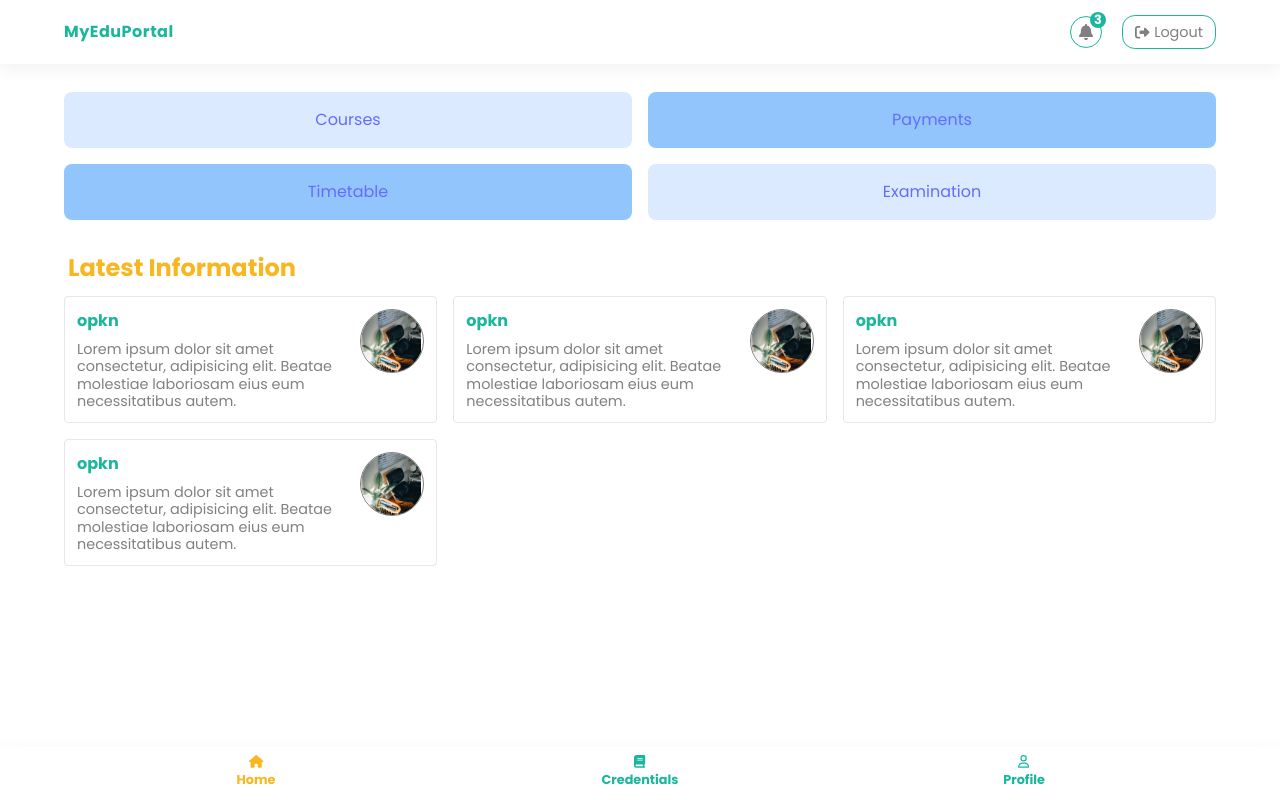
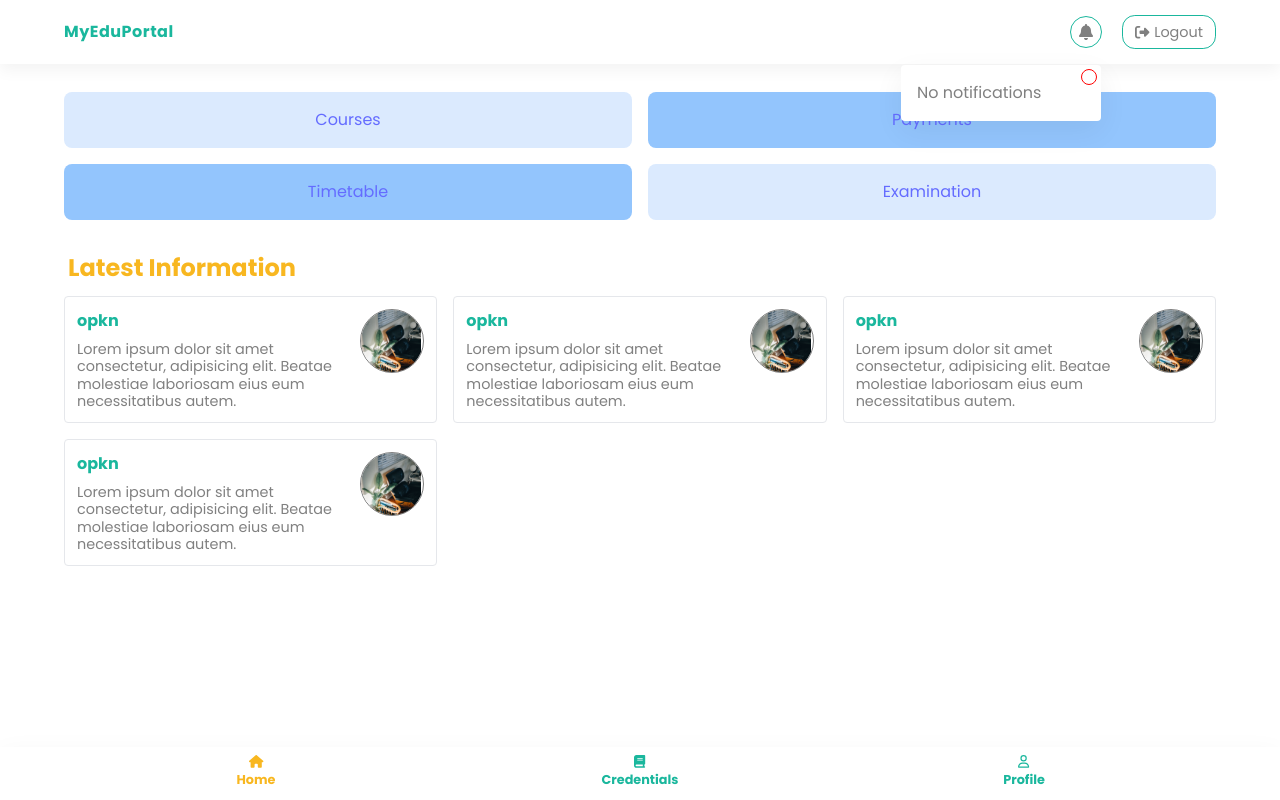
Before and after one commit to Appheart/myeduportal, a React (Vite) app: page / in a window 1280 px wide. Built offline with nearby package versions, Linux system fonts and the light colour scheme.

Commit message:
updated useState on notification

```diff
--- a/src/components/header.jsx
+++ b/src/components/header.jsx
@@ -1,8 +1,16 @@
 import { Link } from 'react-router-dom';
 import { FontAwesomeIcon } from '@fortawesome/react-fontawesome';
 import { faBell, faRightFromBracket } from '@fortawesome/free-solid-svg-icons';
+import NotificationDrawer from './notificationDrawer';
+import { useState } from 'react';
 
 const Header = () => {
+  const [notifyOpen, setNotifyOpen] = useState(true);
+
+  const toggleNotification = () => {
+    setNotifyOpen(!notifyOpen);
+  };
+
   return (
     <header>
       <div className="container mx-auto flex justify-between items-center">
@@ -11,9 +19,21 @@ const Header = () => {
         </div>
 
         <div className="flex gap-5 items-center ">
-          <div className="notification rounded-full w-5 h-5 p-1 border-cyan-400">
+          <div
+            className={
+              notifyOpen
+                ? 'notification open rounded-full w-5 h-5 p-1 border-cyan-400'
+                : 'notification rounded-full w-5 h-5 p-1 border-cyan-400'
+            }
+            onClick={toggleNotification}
+          >
             <FontAwesomeIcon icon={faBell} className="" />
             <span>3</span>
+
+            <NotificationDrawer
+              toggleNotification={toggleNotification}
+              notifyOpen={notifyOpen}
+            />
           </div>
 
           <a href="/login" className="btn">
--- a/src/components/index.js
+++ b/src/components/index.js
@@ -1,3 +1,4 @@
 export { default as Menu } from './menu';
 export { default as Header } from './header';
 export { default as UserError } from './userError';
+export { default as NotificationDrawer } from './notificationDrawer';
--- /dev/null
+++ b/src/components/notificationDrawer.jsx
@@ -0,0 +1,17 @@
+import { useSelector } from 'react-redux';
+
+const NotificationDrawer = ({ notifyOpen, toggleNotification }) => {
+  const { notifications } = useSelector((state) => state.auth);
+
+  return (
+    <div
+      className={
+        notifyOpen ? 'notification-drawer open' : 'notification-drawer'
+      }
+    >
+      <div className="cancel" onClick={toggleNotification}></div>
+      {!notifications ? 'No notifications' : 'Notifications'}
+    </div>
+  );
+};
+export default NotificationDrawer;
--- a/src/styles/components/_header.scss
+++ b/src/styles/components/_header.scss
@@ -36,6 +36,12 @@ header {
       line-height: 0;
       font-weight: bold;
     }
+
+    &.open {
+      span {
+        display: none;
+      }
+    }
   }
 
   .btn {
--- a/src/styles/components/_index.scss
+++ b/src/styles/components/_index.scss
@@ -2,3 +2,4 @@
 @import './header';
 @import './form-container';
 @import './logo';
+@import './notification-drawer';
--- /dev/null
+++ b/src/styles/components/_notification-drawer.scss
@@ -0,0 +1,27 @@
+.notification-drawer {
+  position: absolute;
+  top: 3rem;
+  right: 0;
+  background-color: var(--white);
+  box-shadow: var(--shadow-2);
+  border-radius: 0.25rem;
+  padding: 1rem;
+  min-width: 200px;
+  width: 100%;
+
+  display: none;
+
+  &.open {
+    display: flex;
+  }
+
+  .cancel {
+    height: 1rem;
+    width: 1rem;
+    border: 1px solid red;
+    position: absolute;
+    top: 0.25rem;
+    right: 0.25rem;
+    border-radius: 50%;
+  }
+}
```
